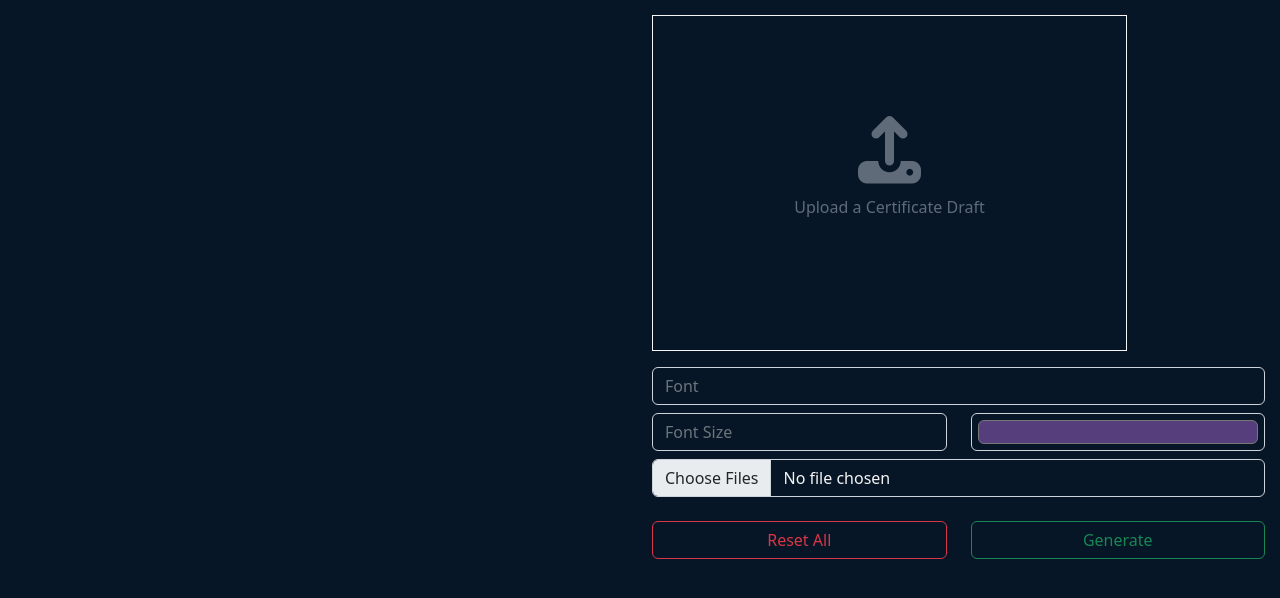
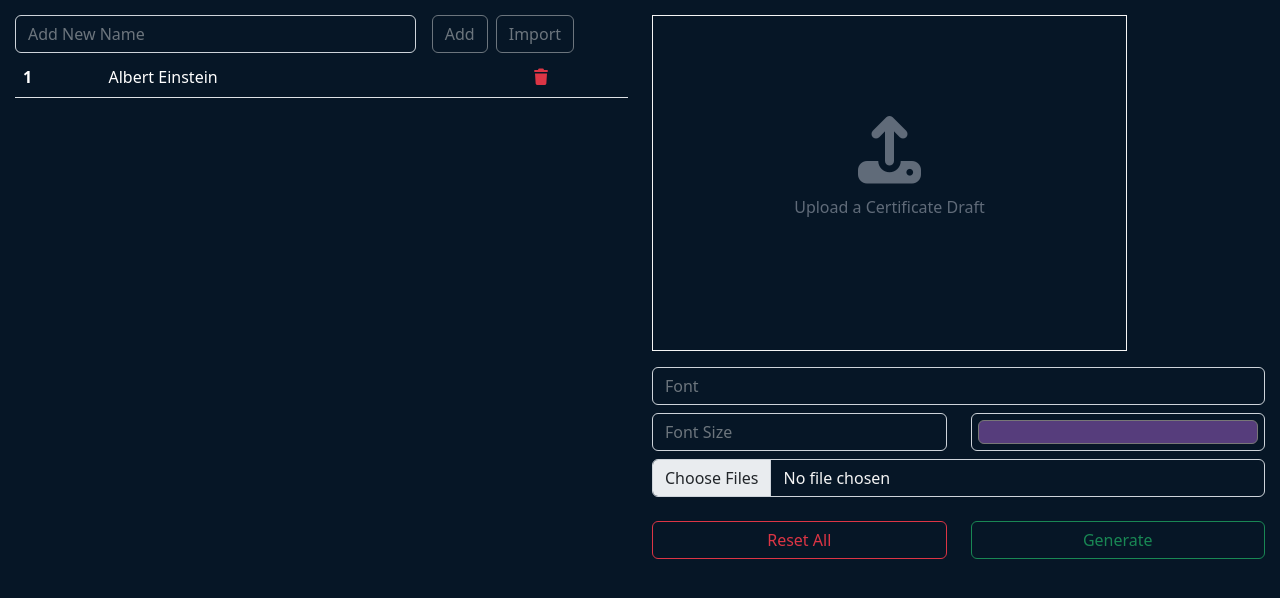
Before and after one commit to sschrs/certificate-generator, an Electron app: page pages/mainWindow.html in a window 1280 px wide. Drawn offline with Linux system fonts and the light colour scheme.

Commit message:
designed name list side of the page

```diff
--- a/pages/mainWindow.html
+++ b/pages/mainWindow.html
@@ -13,7 +13,26 @@
     <div>
         <div class="row">
             <div class="col-md-6">
-
+                <div class="row">
+                    <div class="col-md-8">
+                        <input type="text" class="form-control" placeholder="Add New Name">
+                    </div>
+                    <div class="col-md-4 px-0">
+                        <a class="btn btn-outline-secondary mx-1">Add</a>
+                        <a class="btn btn-outline-secondary">Import</a>
+                    </div>
+                    <div id="name-list" class="col-md-12 mt-1">
+                        <table class="table text-white">
+                            <tbody>
+                              <tr>
+                                <th>1</th>
+                                <td>Albert Einstein</td>
+                                <td class="remove-list-item"><a href="#" class="text-danger"><i class="fa fa-trash"></i></a></td>
+                              </tr>
+                            </tbody>
+                          </table>
+                    </div>
+                </div>
             </div>
             <div class="col-md-6">
                 <a href="#" id="upload-certificate-link">
```
